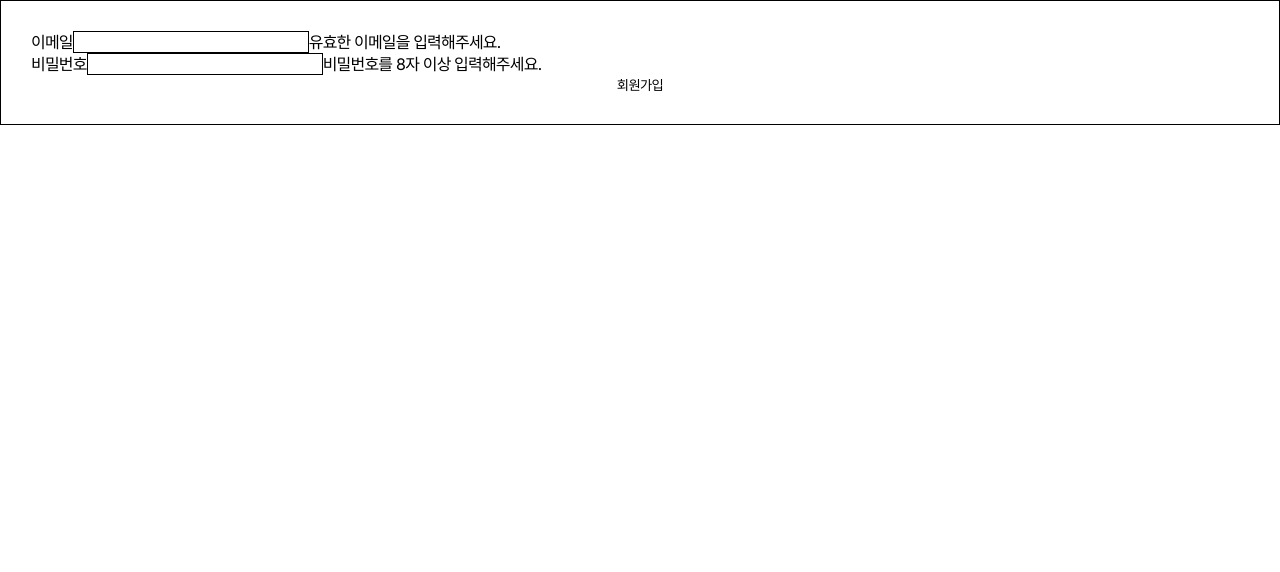
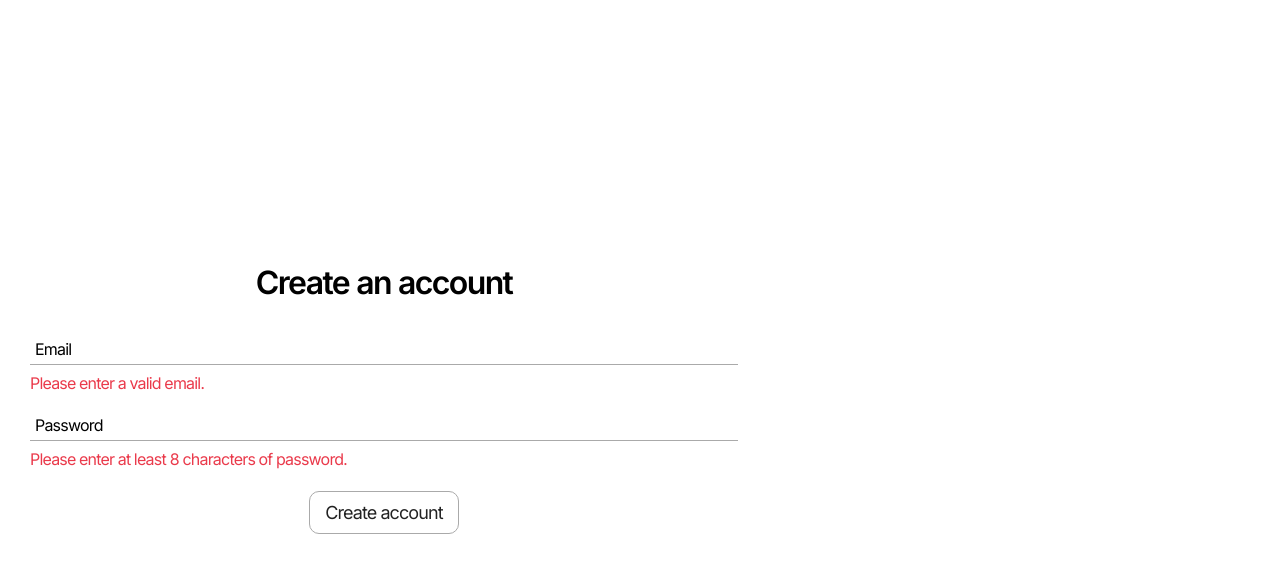
Before and after one commit to Seohyun-Roh/wanted-pre-onboarding-challenge-fe-1, a React (Create React App) app in the folder client/: page /sign-up in a window 1280 px wide. Shown: the top 572 px of the page. Built offline with nearby package versions, Linux system fonts and the light colour scheme; a web font is replaced by a local one.

Commit message:
signup page css

```diff
--- a/client/src/routes/SignUp/index.tsx
+++ b/client/src/routes/SignUp/index.tsx
@@ -46,24 +46,29 @@ const SignUp = () => {
   }
 
   return (
-    <form onSubmit={handleSubmit} className={styles.container}>
-      <div>
-        <label htmlFor='email-input'>이메일</label>
+    <form onSubmit={handleSubmit} className={styles.formContainer}>
+      <h1>Create an account</h1>
+      <div style={{ width: '100%' }}>
+        <div className={styles.inputBox}>
+          <label htmlFor='email-input'>Email</label>
           <input type='email' name='email-input' value={email} onChange={(e) => setEmail(e.currentTarget.value)} />
-        {!isValidEmail && <span>유효한 이메일을 입력해주세요.</span>}
         </div>
-      <div>
-        <label htmlFor='password-input'>비밀번호</label>
+        <p className={styles.inputMessage}>{!isValidEmail && 'Please enter a valid email.'}</p>
+        <div className={styles.inputBox}>
+          <label htmlFor='password-input'>Password</label>
           <input
             type='password'
             name='password-input'
             value={password}
             onChange={(e) => setPassword(e.currentTarget.value)}
           />
-        {password.length < 8 && <span>비밀번호를 8자 이상 입력해주세요.</span>}
         </div>
-      <button type='submit' disabled={isDisabled}>
-        회원가입
+        <p className={styles.inputMessage}>
+          {password.length < 8 && 'Please enter at least 8 characters of password.'}
+        </p>
+      </div>
+      <button type='submit' disabled={isDisabled} className={styles.submitButton}>
+        Create account
       </button>
     </form>
   )
--- a/client/src/routes/SignUp/signUp.module.scss
+++ b/client/src/routes/SignUp/signUp.module.scss
@@ -1,10 +1,58 @@
-.container {
+@use '/src/styles/constants/colors';
+@use '/src/styles/mixins/flexbox';
+
+.formContainer {
   display: flex;
   flex-direction: column;
+  gap: 5px;
+  align-items: center;
+  justify-content: center;
+  width: 100%;
+  max-width: 768px;
+  height: 100vh;
   padding: 30px;
-  border: 1px solid black;
+  background-color: colors.$WHITE;
 
-  input {
-    border: 1px solid black;
+  h1 {
+    margin-bottom: 30px;
+    font-size: 32px;
+    font-weight: 600;
+  }
+
+  .inputBox {
+    @include flexbox.flexbox(start, center);
+    padding: 5px;
+    margin-bottom: 10px;
+    border-bottom: 1px solid colors.$GRAYA;
+
+    label {
+      margin-right: 10px;
+    }
+
+    input {
+      width: 100%;
+    }
+  }
+
+  .inputMessage {
+    height: 20px;
+    margin-bottom: 15px;
+    color: colors.$RED;
+  }
+
+  .submitButton {
+    padding: 10px 15px;
+    font-size: 18px;
+    color: colors.$WHITE;
+    background-color: colors.$BLUE;
+    border: 1px solid colors.$BLUE;
+    border-radius: 10px;
+    transition: all 300ms;
+
+    &:disabled {
+      color: colors.$GRAY2;
+      background-color: colors.$WHITE;
+      border: 1px solid colors.$GRAYA;
+    }
   }
 }
--- a/client/src/styles/constants/_colors.scss
+++ b/client/src/styles/constants/_colors.scss
@@ -20,9 +20,3 @@ $PURPLE: #af52de;
 $PINK: #ff2d55;
 
 $BG_COLOR: #fbfcfe;
-$APP_BG: #ffffff;
-$APP_BOX_SHADOW: rgba(0, 0, 0, 10%);
-$MAIN_COLOR: #ffd300;
-$MAIN_TEXT_COLOR: #222222;
-$SUB_TEXT_COLOR: #666666;
-$BORDER_COLOR: #eeeeee;
```
Lines whose indentation alone changed are shown as unchanged.
